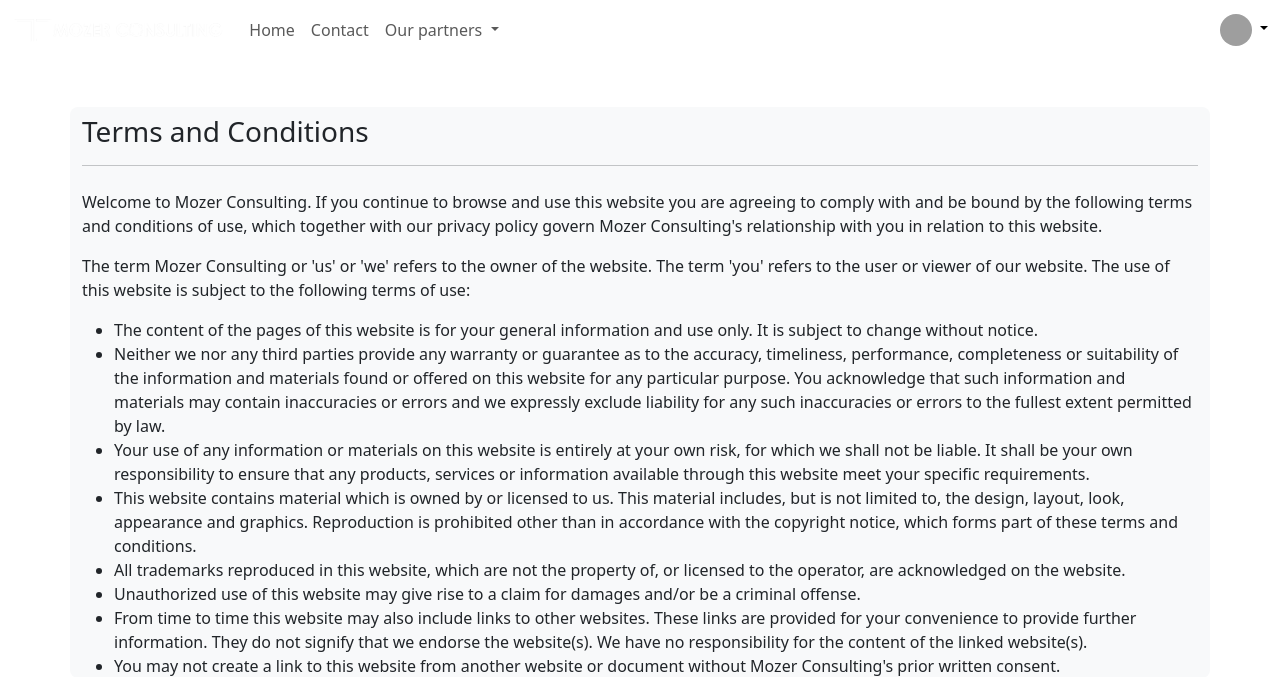
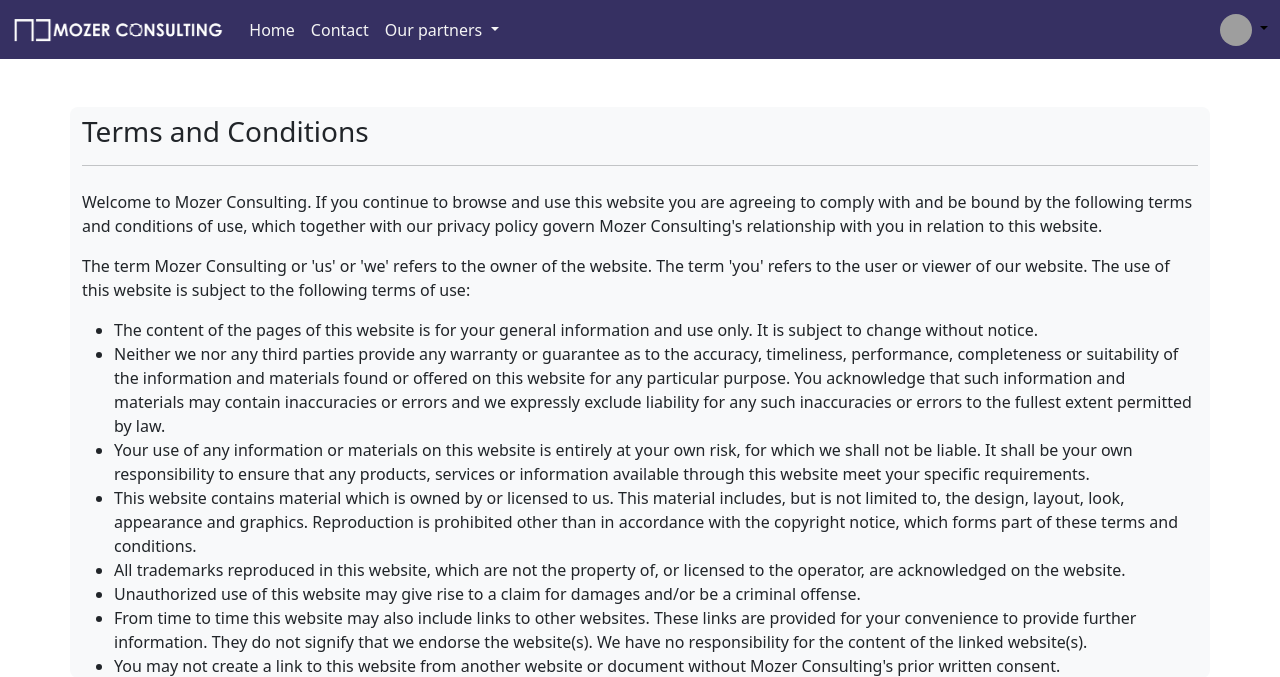
Before and after one commit to markmozer/MoCo, a Flask app: page /terms in a window 1280 px wide. Shown: the top 677 px of the page. Run offline with Flask 3, Linux system fonts and the light colour scheme; some libraries are stand-ins or nearby versions; grey boxes are pictures that could not be loaded.

Commit message:
CSS settings for Navbar

```diff
--- a/static/css/style.css
+++ b/static/css/style.css
@@ -15,6 +15,18 @@
   font-style: normal;
   font-variation-settings:
     "width" 100;
+}
+
+.navbar {
+    background-color: #363062;
+}
+
+.nav-link {
+    color: #F5F5F5;
+}
+
+.navbar-nav a:hover {
+    color: #F99417;
 }
 
 
```
Also changed, not shown: templates/index.html (+0 -12 lines).
